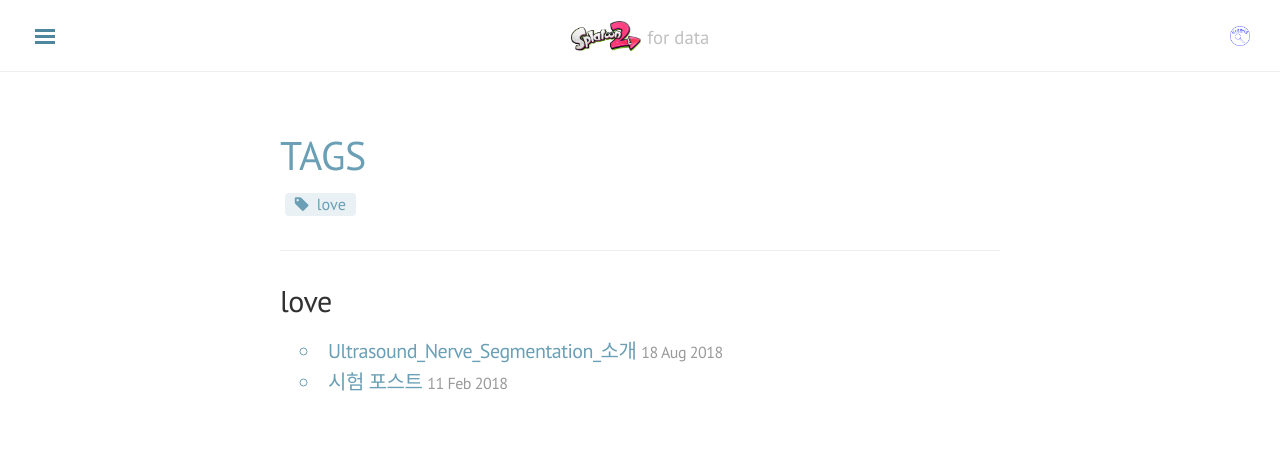
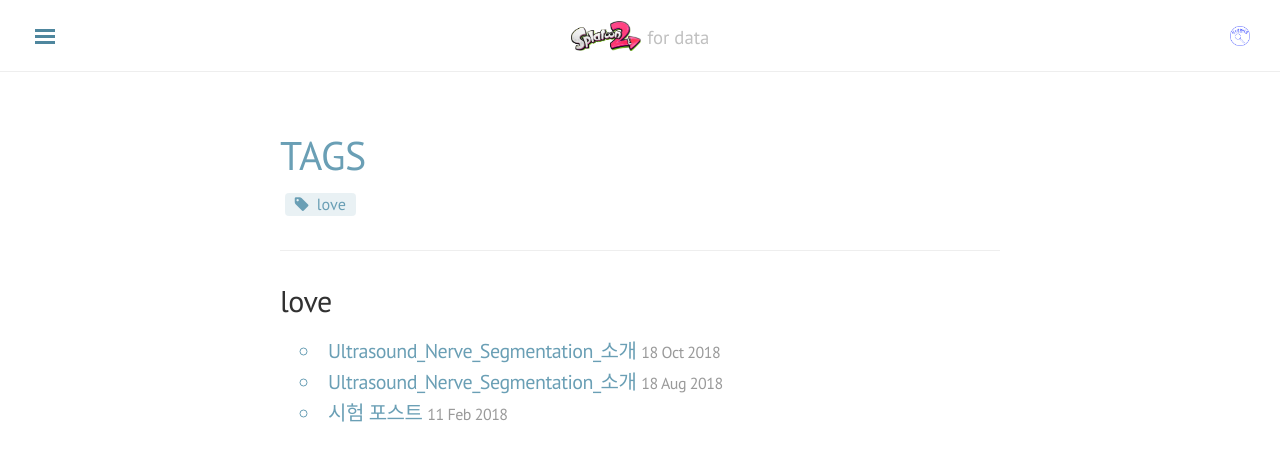
Before and after one commit to GoodBaam/GoodBaam.github.io, a Jekyll site: the page built from blog/tags.html, in a window 1280 px wide. Shown: the top 461 px of the page. Built offline with Jekyll 4.4.1, drawn with Linux system fonts in a browser that asks for light colours; nearby versions of some CDN libraries; comment, search, counter and statistics services are not loaded.

Commit message:
Update and rename Ultrasound_Nerve_Segmentation_소개.html to 2018-10-18-Ultrasound_Nerve_Segmentation_소개.html

```diff
--- a/_posts/Ultrasound_Nerve_Segmentation_소개.html
+++ b/_posts/2018-10-18-Ultrasound_Nerve_Segmentation_소개.html
@@ -1,3 +1,8 @@
+---
+title: Ultrasound_Nerve_Segmentation_소개
+category: kaggle
+tag: love
+---
 
 <div class="cell border-box-sizing text_cell rendered"><div class="prompt input_prompt">
 </div><div class="inner_cell">
```
